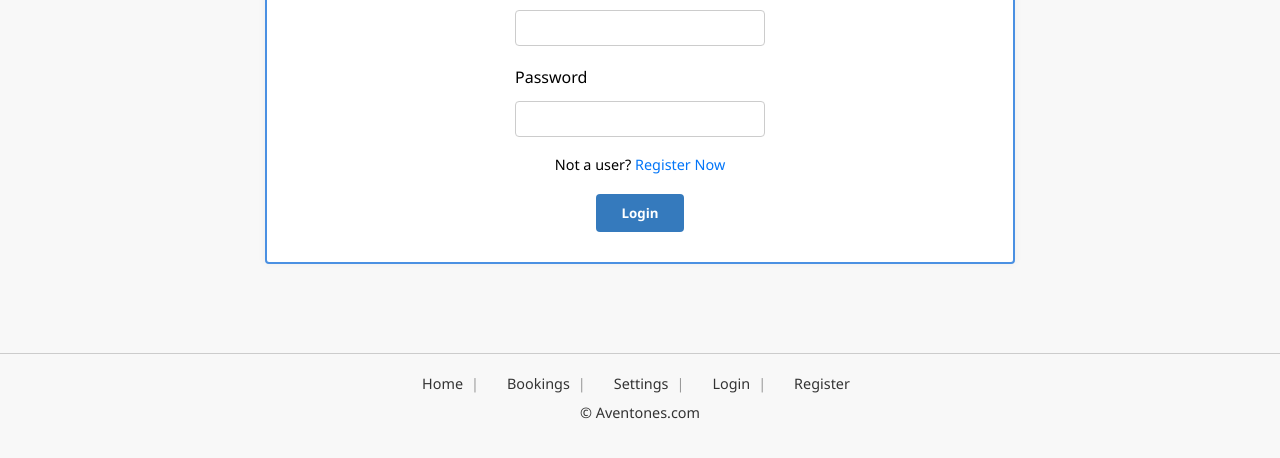
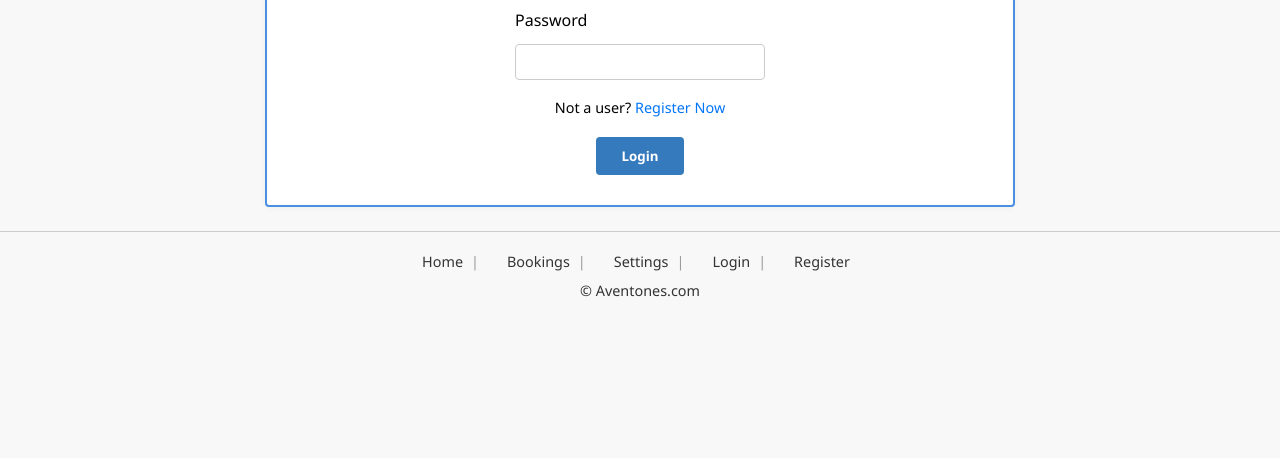
Before and after one commit to JohnArayaE/Proyecto2ISW-512, a plain HTML site: page index.html in a window 1280 px wide. Shown: the part 358-816 px from the top of the page. Drawn offline with Linux system fonts and the light colour scheme.

Commit message:
Entre Final Arreglada, Responsive arreglado en el login.

```diff
--- a/css/estilo.css
+++ b/css/estilo.css
@@ -205,17 +205,41 @@ footer {
    Mantiene tu diseño desktop; solo evita desbordes y cortes
    ========================================================= */
 
-/* ---------- iPad Pro (1024–1366) ---------- */
+/* ===== iPad Pro (1024–1366) — desactivar flex vertical y mostrar footer ===== */
 @media (min-width: 1024px) and (max-width: 1366px) {
+
+  /* Usa altura real del viewport y quita el layout flex para esta vista */
+  html, body { min-height: 100dvh; height: auto; }
+  body { display: block; }                 /* <- fuera el flex-column en iPad */
+
+  /* Wrapper en flujo normal (sin centrado vertical) */
+  .wrapper {
+    display: block;                        /* <- fuera el flex del wrapper */
+    margin: 32px auto 0;                   /* aire arriba y centrado horizontal */
+    padding: 0;                            /* sin rellenos que empujen */
+    width: 100%;
+  }
+
+  /* Caja del login: misma estética, sin desbordar */
   .login-container {
-    width: min(92vw, 750px);
-    margin-inline: auto;
+    width: 750px;
+    max-width: 92vw;                        /* si el viewport fuese más angosto */
+    margin-inline: auto;                    /* centrada */
   }
   .login-container .logo {
-    max-width: 300px;
-    width: 100%;
+    width: 300px;
+    max-width: 90%;
     height: auto;
   }
+
+  /* Footer normal y visible, pegado al contenido */
+  footer {
+    position: static !important;
+    margin-top: 24px !important;            /* un respiro corto sobre el footer */
+    width: 100%;
+  }
+
+  /* Si los links necesitan wrap, que no se corten */
   .footer-links {
     display: flex;
     flex-wrap: wrap;
```
